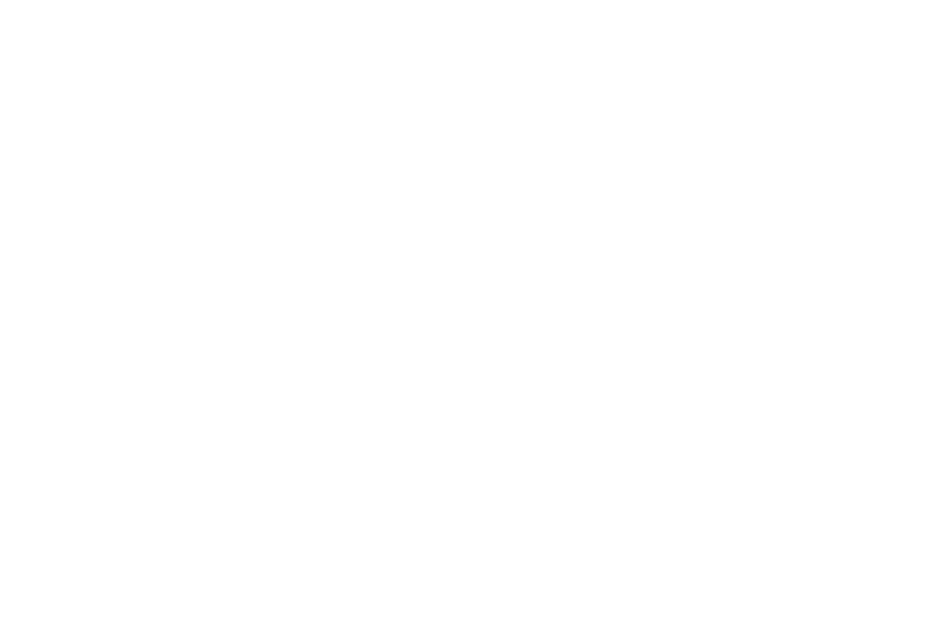
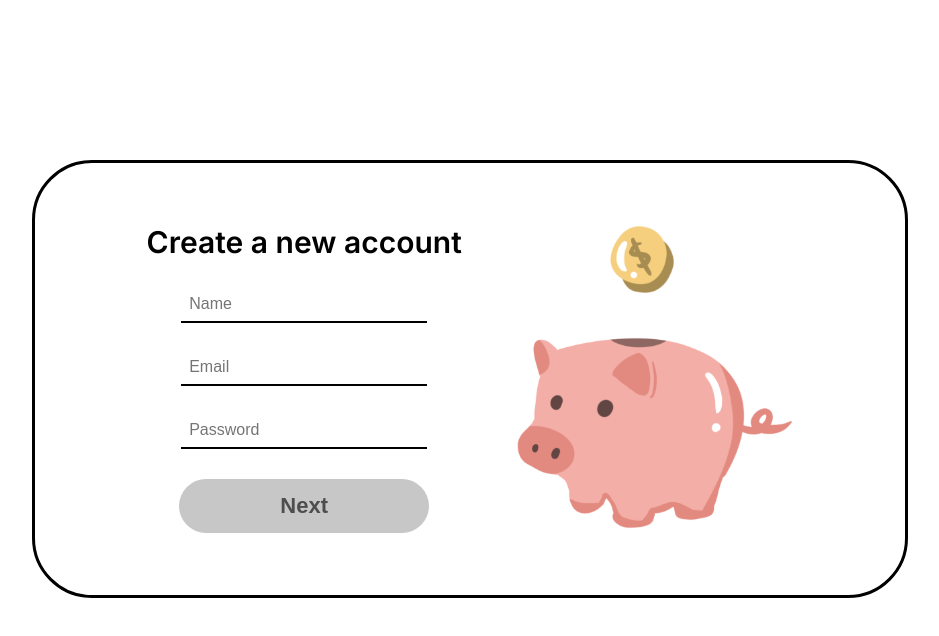
Before and after one commit to eksk325/kkb, a React (Create React App) app in the folder frontend/my-app/: page /create-account in a window 1280 px wide. Before the commit this address had no page. Shown: the top 636 px of the page, without its empty margins (170-1109 px from the left). Built offline with nearby package versions, Linux system fonts and the light colour scheme.

Commit message:
Finished the structure and design of the first step of the sign up process.

```diff
--- a/frontend/my-app/src/App.js
+++ b/frontend/my-app/src/App.js
@@ -1,6 +1,7 @@
 import { BrowserRouter as Router, Routes, Route } from "react-router-dom";
 import Home from "./routes/Home";
 import Login from "./routes/Login";
+import Create from "./routes/Create";
 
 function App() {
   return (
@@ -8,6 +9,7 @@
       <Routes>
         <Route path="/" element={<Login />}></Route>
         <Route path="/home" element={<Home />}></Route>
+        <Route path="/create-account" element={<Create />}></Route>
       </Routes>
     </Router>
   );
--- a/frontend/my-app/src/js/CreateBox.js
+++ /dev/null
@@ -1,39 +0,0 @@
-import React, { useState } from "react";
-import styles from "../styles/Create.module.css";
-
-function CreateBox() {
-  return (
-    <div className={styles.createBox}>
-      <div className={styles.labels}>
-        <label>x</label>
-      </div>
-      <span>Create a new account</span>
-
-      <form className={styles.createForm}>
-        <input
-          type="text"
-          placeholder="Name"
-          id="newUserName"
-          spellCheck="false"
-          required
-        ></input>
-        <input
-          type="text"
-          placeholder="Email"
-          id="newUserEmail"
-          spellCheck="false"
-          required
-        ></input>
-        <input
-          type="password"
-          placeholder="Password"
-          id="newUserPassword"
-          required
-        ></input>
-        <button className={styles.submitBtn}>Submit</button>
-      </form>
-    </div>
-  );
-}
-
-export default CreateBox;
--- /dev/null
+++ b/frontend/my-app/src/routes/Create.js
@@ -0,0 +1,45 @@
+import React, { useState } from "react";
+import styles from "../styles/Create.module.css";
+import piggy from "../images/piggy.png";
+
+function Create() {
+  const backText = "<  go back to login page";
+  return (
+    <div className={styles.container}>
+      <div className={styles.createBox}>
+        <div>
+          <span>Create a new account</span>
+
+          <form className={styles.createForm}>
+            <input
+              type="text"
+              placeholder="Name"
+              id="newUserName"
+              spellCheck="false"
+              required
+            ></input>
+            <input
+              type="text"
+              placeholder="Email"
+              id="newUserEmail"
+              spellCheck="false"
+              required
+            ></input>
+            <input
+              type="password"
+              placeholder="Password"
+              id="newUserPassword"
+              required
+            ></input>
+            <button className={styles.submitBtn}>Next</button>
+          </form>
+        </div>
+        <div>
+          <img src={piggy} alt="piggy" className={styles.piggy}></img>
+        </div>
+      </div>
+    </div>
+  );
+}
+
+export default Create;
--- a/frontend/my-app/src/routes/Login.js
+++ b/frontend/my-app/src/routes/Login.js
@@ -2,12 +2,10 @@
 import styles from "../styles/Login.module.css";
 import { useNavigate } from "react-router-dom";
 import Cookies from "js-cookie";
-import CreateBox from "../js/CreateBox";
 
 function Login() {
   const welcomeText = "Log in";
   const [errorMessage, setErrorMessage] = useState("");
-  const [create, setCreate] = useState(false);
   const navigate = useNavigate();
 
   useEffect(() => {
@@ -46,16 +44,11 @@
 
   // CREATE ACCOUNT METHOD
   const createAccount = () => {
-    setCreate(true);
+    navigate("/create-account");
   };
 
   return (
-    <div className={styles.mainContainer}>
-      {create ? <CreateBox /> : <div></div>}
-      <div
-        className={styles.container}
-        style={{ opacity: create ? "0%" : "100%" }}
-      >
+    <div className={styles.container}>
       <span>{welcomeText}</span>
       <label className={styles.errorMessage}>{errorMessage}</label>
       <form className={styles.loginForm}>
@@ -80,7 +73,6 @@
         Create an account
       </button>
     </div>
-    </div>
   );
 }
 
--- a/frontend/my-app/src/styles/Create.module.css
+++ b/frontend/my-app/src/styles/Create.module.css
@@ -1,15 +1,30 @@
+.container {
+  display: flex;
+  flex-direction: column;
+  justify-content: center;
+  padding-top: 20vh;
+  align-items: center;
+  user-select: none;
+}
+
+.piggy {
+  width: 280px;
+}
+
+.backBtn {
+  font-family: "Inter", sans-serif;
+}
+
 .createBox {
-  z-index: 0;
+  display: flex;
+  justify-content: space-evenly;
+  align-items: center;
   opacity: 100%;
-  position: absolute;
-  margin-top: 23vh;
   border: 3px solid;
   border-radius: 60px;
-  width: 400px;
-  padding-top: 5px;
-  padding-bottom: 50px;
+  width: 750px;
+  padding: 60px;
   background-color: white;
-  z-index: 1;
   text-align: center;
 }
 
--- a/frontend/my-app/src/styles/Login.module.css
+++ b/frontend/my-app/src/styles/Login.module.css
@@ -9,6 +9,7 @@
 }
 
 .container {
+  user-select: none;
   display: flex;
   flex-direction: column;
   width: 400px;
@@ -20,7 +21,6 @@
   padding-top: 80px;
   padding-bottom: 60px;
   box-shadow: 20px 20px rgb(255, 205, 79);
-  z-index: 0;
 }
 
 .container span {
```
Also changed, not shown: frontend/my-app/src/routes/CreateAccount.js (deleted, +0 -7 lines), frontend/my-app/src/images/piggy.png (added). Lines whose indentation alone changed are shown as unchanged.
